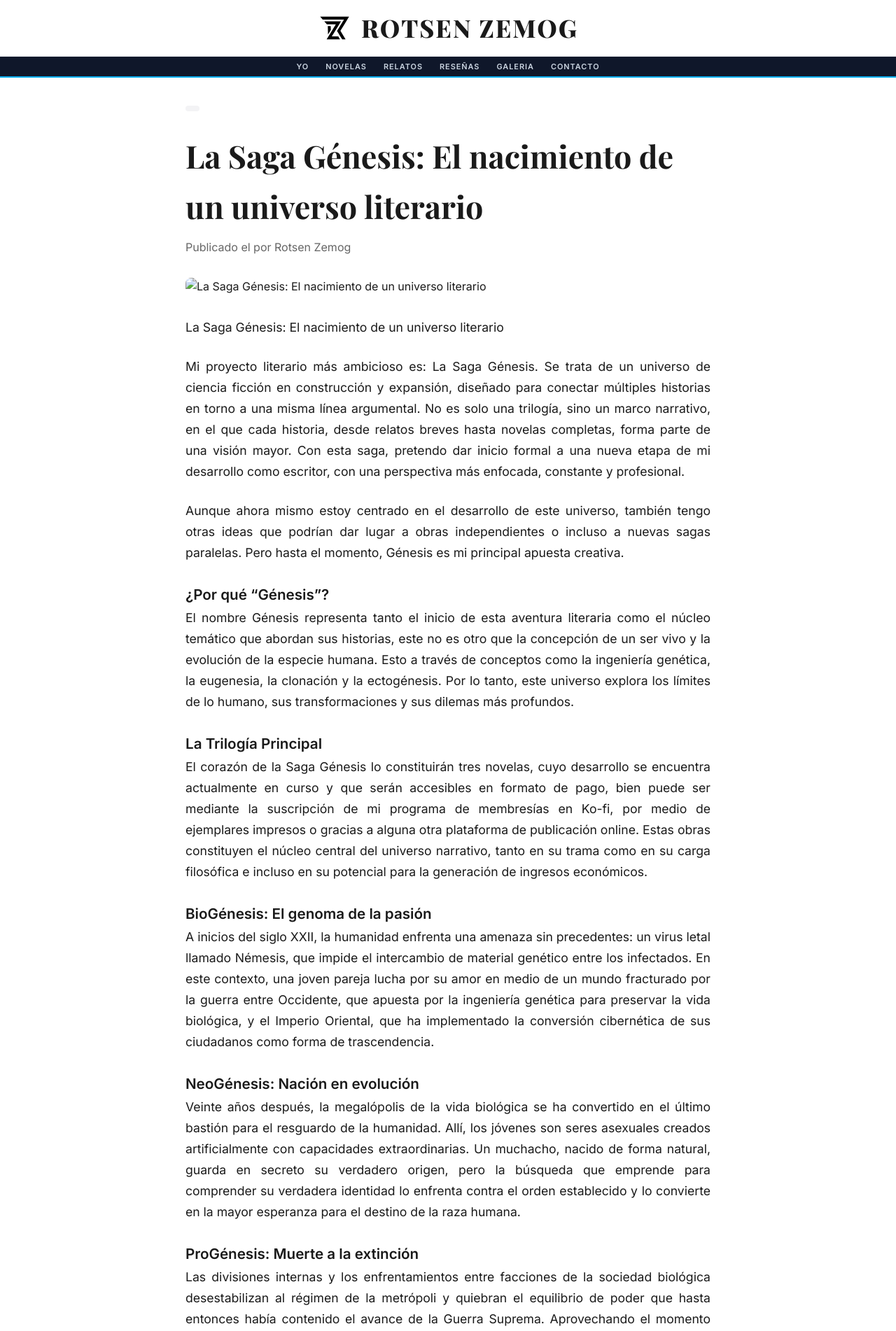
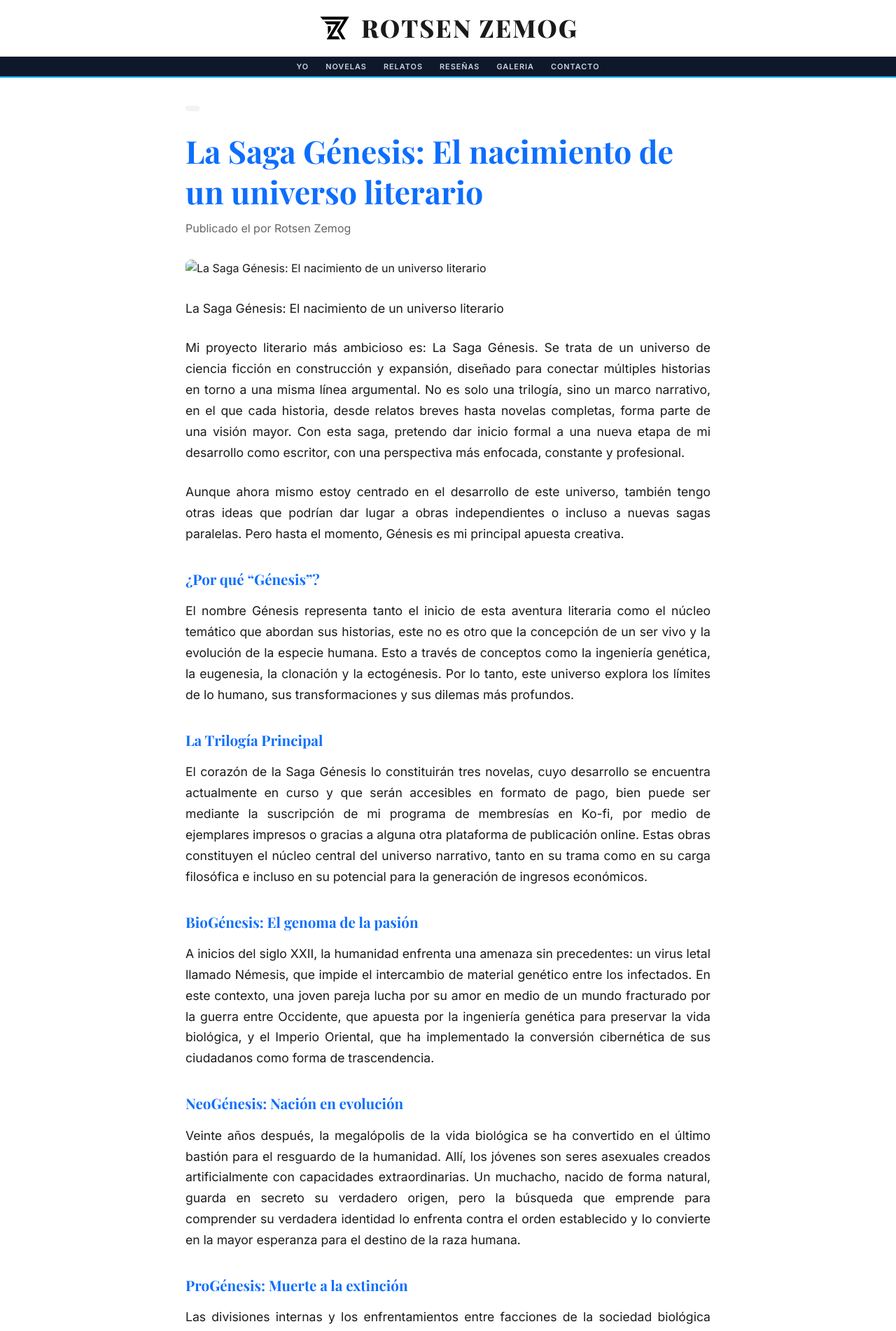
Before and after one commit to rotsenzemog/rotsenzemog.github.io, a Jekyll site: the page built from pages/saga-genesis.md, in a window 1280 px wide. Shown: the top 1902 px of the page at 70% size. Built offline with Jekyll 4.4.1, drawn with Linux system fonts in a browser that asks for light colours; comment, search, counter and statistics services are not loaded.

Commit message:
Add styles for headings and subtitles
Added styles for headings and subtitles to improve layout.

```diff
--- a/assets/css/main.css
+++ b/assets/css/main.css
@@ -956,3 +956,24 @@ p, .page-content p, article p {
 p:last-child {
   margin-bottom: 0;
 }
+
+/* ==========================================
+   ESTILOS DE TÍTULOS Y SUBTÍTULOS (H1, H2, H3, H4)
+   ========================================== */
+
+h1, h2, h3, h4, h5, h6 {
+  color: var(--accent-color, #0d6efd); /* Aplica el azul de los detalles de la web */
+  font-family: var(--font-serif);      /* O la tipografía primaria de tus títulos */
+  margin-top: 1.8em;                   /* Espacio superior para separarlo del párrafo previo */
+  margin-bottom: 0.8em;                /* Espacio inferior antes de su propio párrafo */
+  line-height: 1.3;
+}
+
+/* Evita que el primer título/subtítulo de una página quede con demasiado espacio arriba */
+.page-content > h1:first-child,
+.page-content > h2:first-child,
+.page-content > h3:first-child,
+article > h2:first-child,
+article > h3:first-child {
+  margin-top: 0;
+}
```
